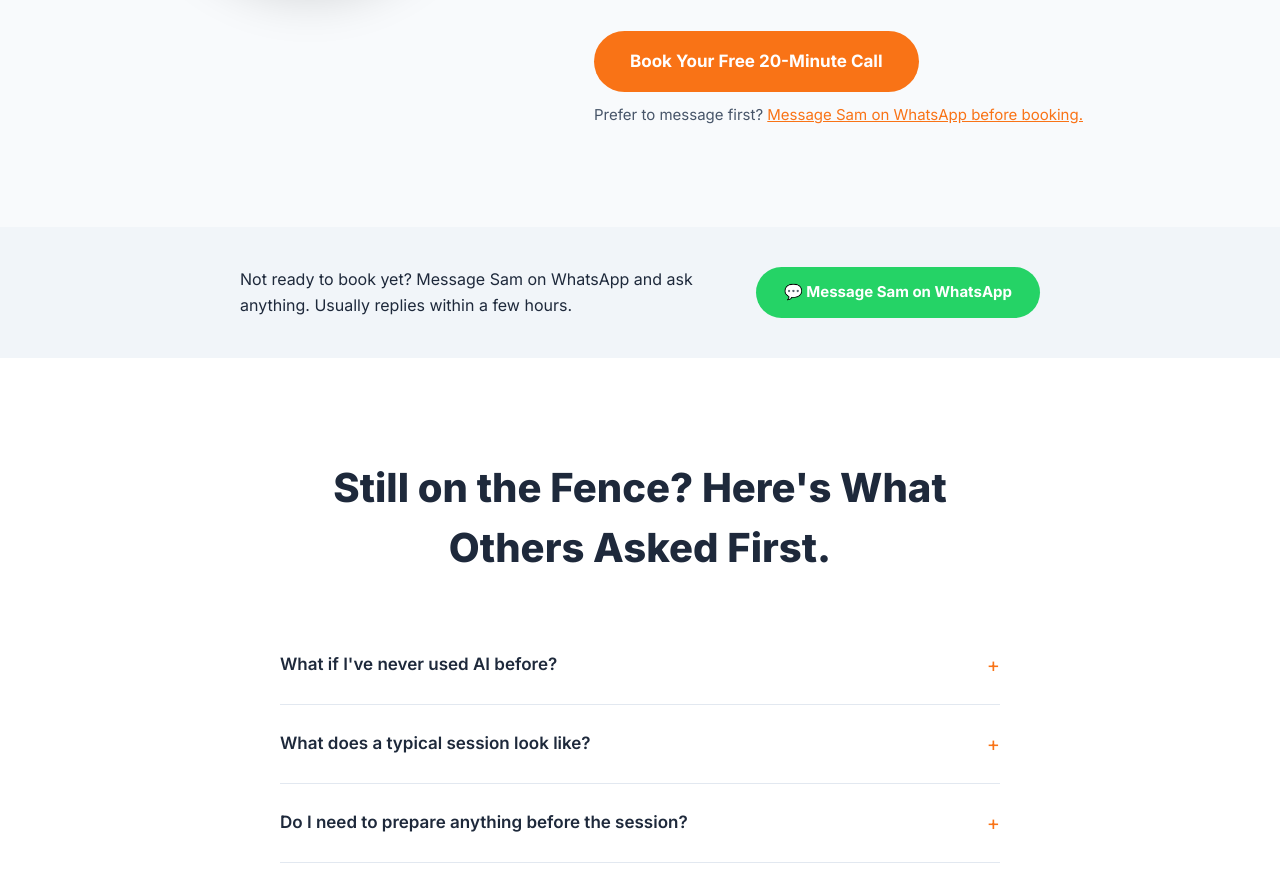
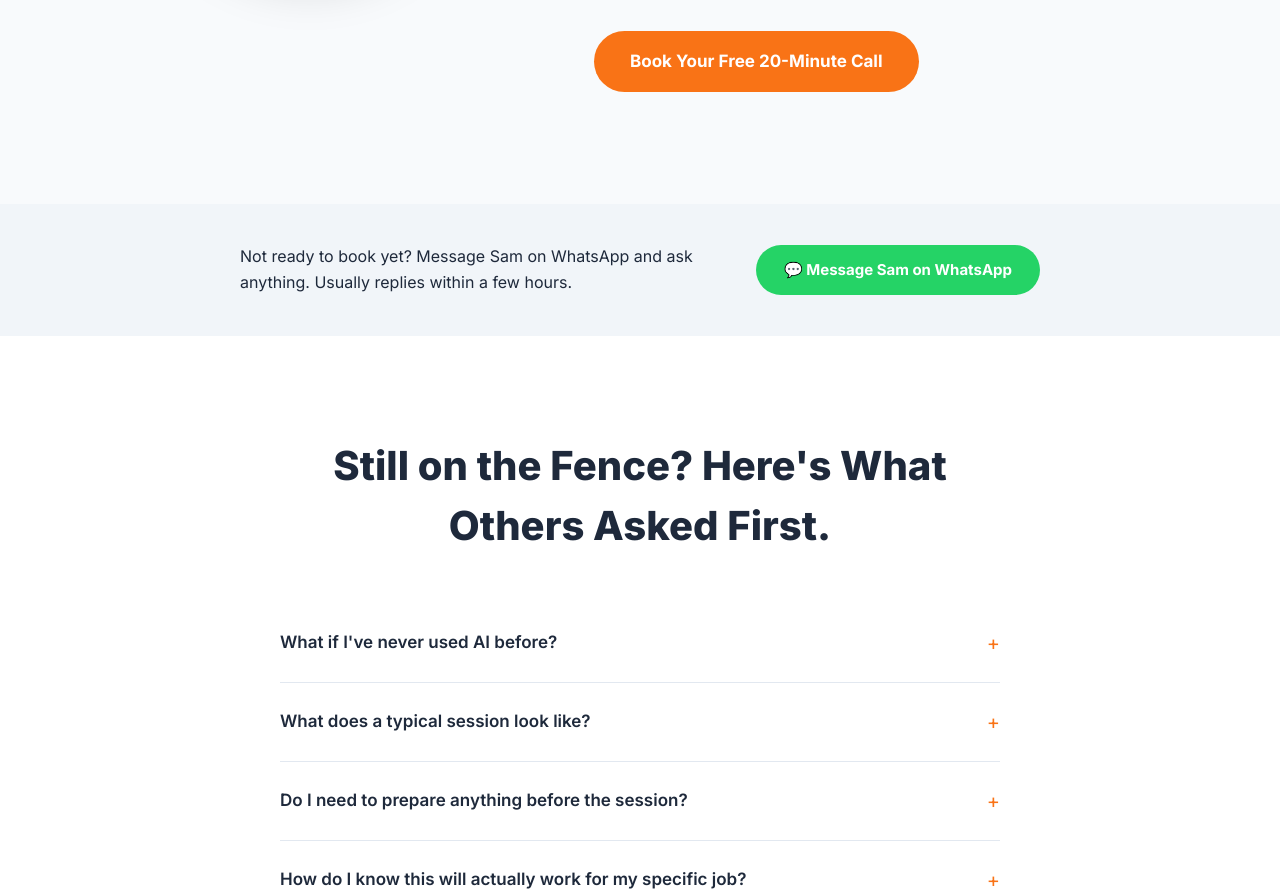
Before and after one commit to samkershner1234-aisk/ai-with-sam, a React (Vite) app: page / in a window 1280 px wide. Shown: the part 7944-8836 px from the top of the page. Built offline with nearby package versions, Linux system fonts and the light colour scheme.

Commit message:
Remove WhatsApp messaging option from BioSection
Removed the WhatsApp messaging option from the BioSection.

```diff
--- a/src/components/landing/BioSection.jsx
+++ b/src/components/landing/BioSection.jsx
@@ -15,7 +15,6 @@ return (
 <p style={{color:" #475569",fontSize:"16px",lineHeight:1.7,marginBottom:"20px"}}>You don't sit through a course. You don't watch a tutorial. In 60 minutes, you walk away with a working AI system built for exactly how you do your job. No theory. No homework. Just results.</p>
 <a href="https://www.linkedin.com/in/sam-kershner/" target="_blank" rel="noopener noreferrer" style={{display:"block",color:" #F97316",fontSize:"15px",textDecoration:"underline",marginBottom:"28px"}}>View Sam's LinkedIn Profile &rarr;</a>
 <a href={CTA_URL} target="_blank" rel="noopener noreferrer" style={{display:"inline-block",background:" #F97316",color:" #FFFFFF",fontWeight:700,fontSize:"17px",padding:"18px 36px",borderRadius:"50px",textDecoration:"none",marginBottom:"12px"}}>Book Your Free 20-Minute Call</a>
-<p style={{fontSize:"15px",color:" #475569"}}>Prefer to message first? <a href={WHATSAPP_URL} target="_blank" rel="noopener noreferrer" style={{color:" #F97316",textDecoration:"underline"}}>Message Sam on WhatsApp before booking.</a></p>
 </div>
 </div>
 <style>{`@media(max-width:768px){.bg{grid-template-columns:1fr!important}}`}</style>
```
